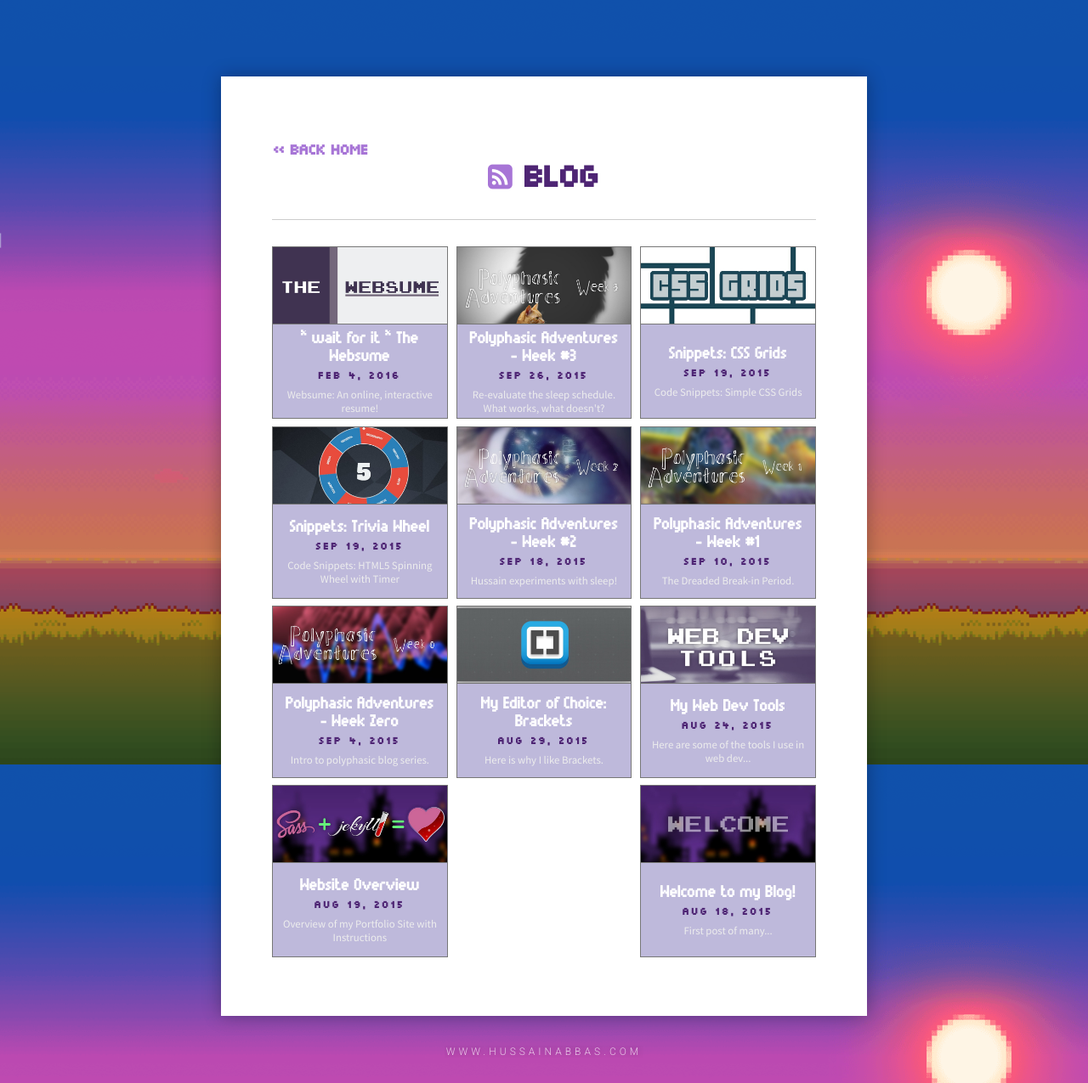
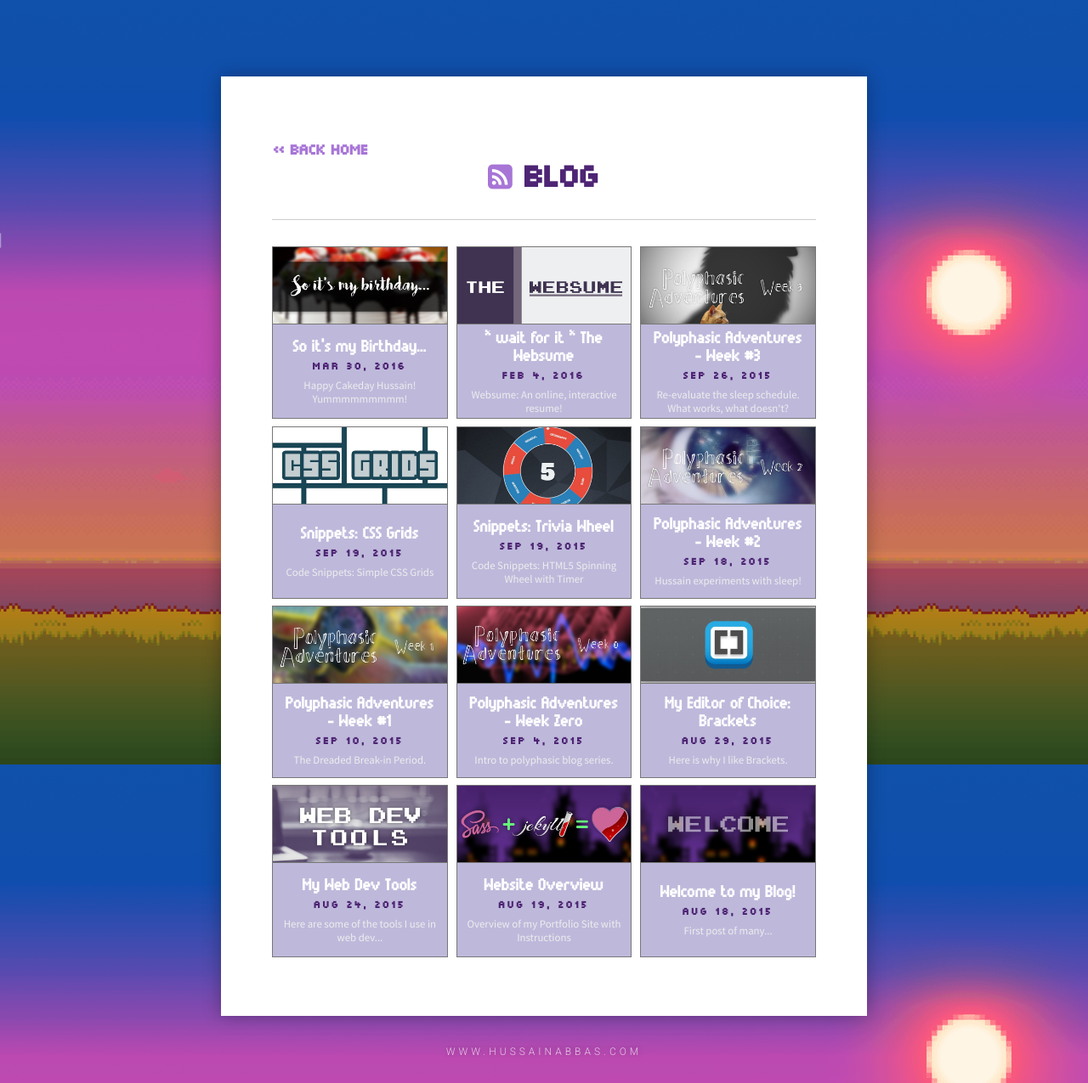
Before and after one commit to superhussain/Personal-Portfolio, a Jekyll site: the page built from blog/index.html, in a window 1280 px wide. Shown: the whole page at 85% size. Built offline with Jekyll 4.4.1, drawn with Linux system fonts in a browser that asks for light colours; nearby versions of some CDN libraries; some of the changed lines change nothing that is shown.

Commit message:
birthday post

```diff
--- /dev/null
+++ b/_posts/2016-03-30-birthday.markdown
@@ -0,0 +1,48 @@
+---
+layout: post
+title:  "So it's my Birthday..."
+description: "Happy Cakeday Hussain! Yummmmmmmmm!"
+author: "Hussain"
+comments: true
+date:   2016-03-30 16:00:00
+cover: "birthday.jpg"
+---
+
+
+Let me paint a picture. I'm in my bed, sun shining through the blinds of my windows. I slowly open my eyes and rub the eye boogers away, yuck... Sit up and stretch my back, dang it's been a long night. What time is it? I reach out and grab for my phone... WHAT IT'S 11?! Woah, there's like 30 notification cards on my lockscreen... Oh wait, that's right. It's my birthday...
+
+![it's meh bday](http://hussainabbas.com/assets/img/post/birthday/grumpycat.jpg)
+
+How should one react to such a day? Is it a day of celebration or a day of reflection? Party till we die or think back to the years that have gone by?
+
+I've thought about this for the past few birthdays that I've had. Although I did spend the day with my friends and had loads of fun, a part of me pulled back and reminded me of the many years that have passed. Am I getting old? No way, I'll just play Super Mario World on my Gameboy Advanced SP and forget the fact that I'm 20... JESUS CHRIST, I'm 20?! I could of sworn I was like 14 a week ago!
+
+I'm a clingy person. I try to cling onto my childhood for as long as I can. Any moment where I can go back and feel like I'm just a kid, I go for it! Heck, I got my sister to liking Pokémon so I can watch it again and replay the games. I started to watch Dragon Ball Z and Naruto again to relive the glory days. I imagine myself as a toddler playing in a sandbox, exploring, building, learning, and playing! I believe we should all let out that inner child and truly show our colors.
+
+![picassogood](http://hussainabbas.com/assets/img/post/birthday/picassogood.jpg)
+
+But come on, this is the real world, you have to grow up Hussain. Time to get a job, make sure to have an education, soon you gotta start a family and raise your kids the same way you've been brought up. There's no time for fun anymore Hussain, go be a productive member of society.
+
+You know what, screw that! I'm gonna live life my way! Who says you can't play Super Mario when you're 20!? Heck, I read a post on the MediaTemple blog about the things [Mario has taught us about User Experience](http://mediatemple.net/blog/tips/what-super-mario-taught-us-about-ux/). And then this post on the [life lessons Pokémon taught us](http://kotaku.com/five-life-lessons-ive-learned-from-pokemon-1209329670). Our childhoods are some of the most defining moments in our lives and if you let go of that, you're really letting go of a lot of valuable life lessons as well as some of the most exciting moments in our lives. I find that as we grow up, we lose sensitivity to our emotions; makes for a pretty dull life in my opinion...
+
+----------
+
+Here are my concluding thoughts: birthdays are not just a day to **celebrate**, birthdays are a day to **reflect**. Remember all the defining moments in your life while you still can before they *fade away*.
+
+Remember the day you learned to ride a bike.
+
+Remember those embarrassing moments you had while you were in school.
+
+Remember the time you pulled that all-nighter to complete your favorite game for the fifth time.
+
+Remember the pain you felt when you broke your hand for the first time.
+
+Remember the joy you had when you pulled the game winner from half court.
+
+![Remember who you are](http://hussainabbas.com/assets/img/post/birthday/remember.jpg)
+
+Anyway, that's it for me today folks. These have just been some of the thoughts that have been floating around in my mind during my birth anniversary. Have a wondrous Wednesday!
+
+The Birthday Boy,
+
+Hussain
--- a/_sass/_clouds.sass
+++ b/_sass/_clouds.sass
@@ -45,6 +45,7 @@
     animation-duration: 52s
 
 .eggs
+  display: none
   overflow: hidden
   pointer-events: none
   min-width: 100vw
```
Also changed, not shown: assets/img/post/birthday/grumpycat.jpg (added), assets/img/post/birthday/picassogood.jpg (added), assets/img/post/birthday/remember.jpg (added), assets/img/post/cover/birthday.jpg (added).
